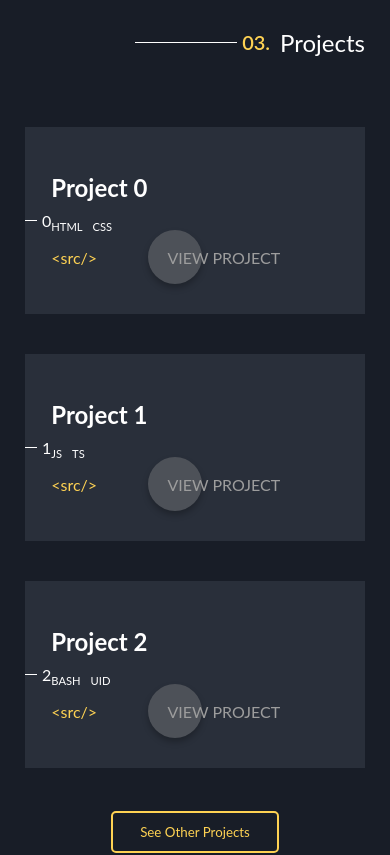
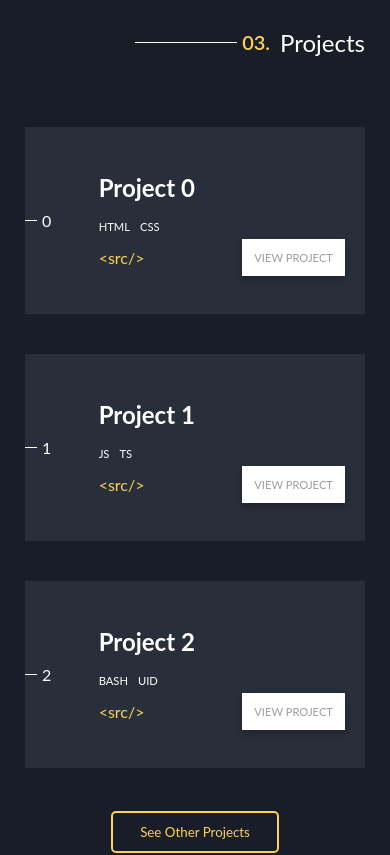
Before and after one commit to valentinesamuel/portfolio, an Angular app: page /home in a window 390 px wide. Shown: the part 2920-3775 px from the top of the page. Built offline with nearby package versions, Linux system fonts and the light colour scheme; a web font is replaced by a local one.

Commit message:
fix: improved the projects button in mobile

```diff
--- a/src/app/home/home.component.scss
+++ b/src/app/home/home.component.scss
@@ -176,7 +176,7 @@
       span {
         color: var(--sec);
       }
-      .mobile-connect{
+      .mobile-connect {
         @extend .btn;
         display: none;
       }
@@ -336,8 +336,12 @@
     }
     .inner {
       display: flex;
+      justify-content: space-between;
+      .form {
+        width: 50%;
+      }
       form {
-        width: 350px;
+        width: 100%;
         display: flex;
         flex-direction: column;
         .errormsg {
@@ -494,8 +498,8 @@
           display: none;
         }
       }
-      .about{
-        .mobile-connect{
+      .about {
+        .mobile-connect {
           display: block;
           margin-top: 30px;
         }
@@ -532,14 +536,16 @@
     .contact {
       .inner {
         flex-direction: column-reverse;
-
+        .form {
+          width: 100%;
+        }
         .note {
           margin-left: 0;
           max-width: 100%;
         }
       }
     }
-    .footer{
+    .footer {
       margin-top: 30px;
     }
   }
--- a/src/app/projects/projects.component.scss
+++ b/src/app/projects/projects.component.scss
@@ -143,7 +143,6 @@
           }
         }
         img {
-          // animation: picturer 1s;
           left: -5%;
           visibility: visible;
         }
@@ -158,7 +157,7 @@
     .p1 {
       .info {
         width: 100%;
-        justify-content: left;
+        justify-content: space-between;
         .sn {
           margin-right: 0;
           &::before {
@@ -171,11 +170,27 @@
         img {
           display: none;
         }
-        button{
+        button {
+          margin-right: 10px;
           position: relative;
           top: 20%;
           right: 0;
-          font-size: 1rem;
+          padding: 12px;
+          font-size: 0.7rem;
+          height: auto;
+          width: auto;
+          border-radius: 0;
+          background-color: var(--project-button-hover);
+          color: var(--pri);
+        }
+        &:hover {
+          .sn {
+            &::before {
+              width: 50%;
+            }
+          }
+          button {
+          }
         }
       }
     }
```
